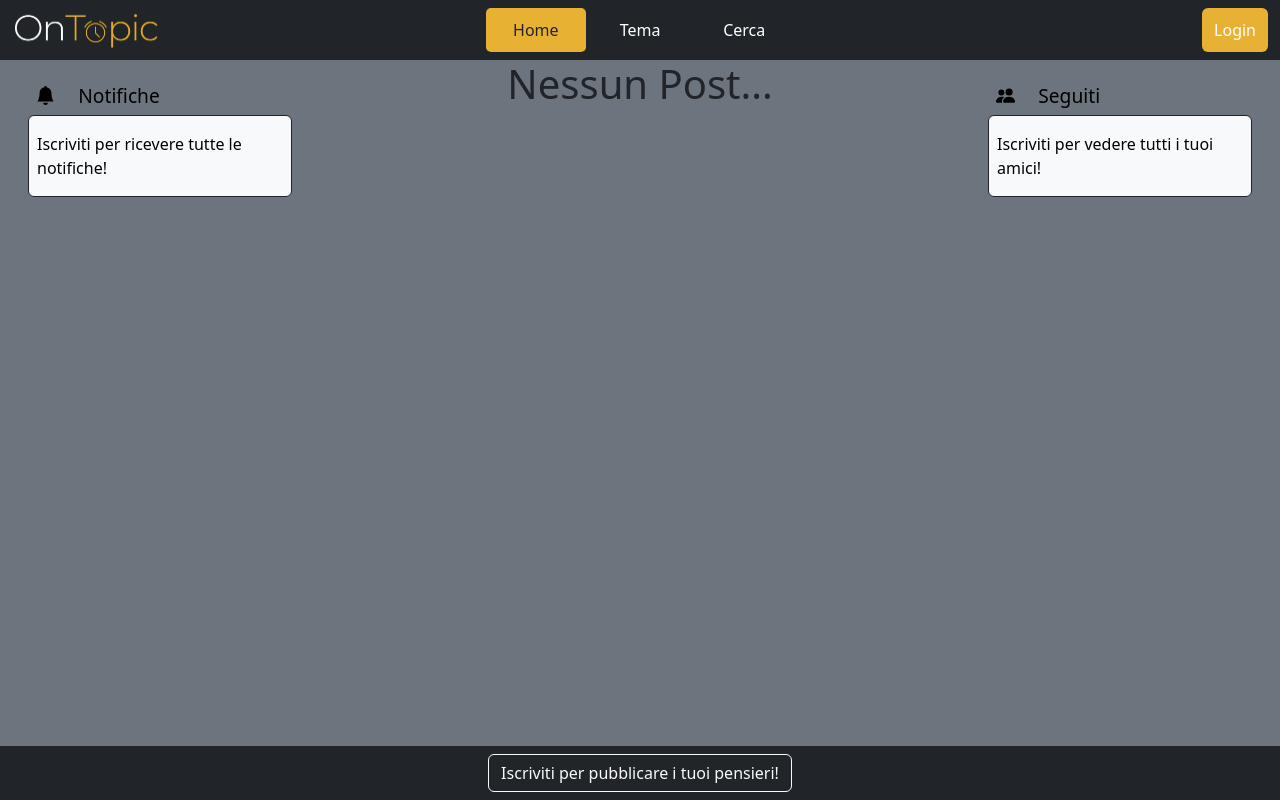
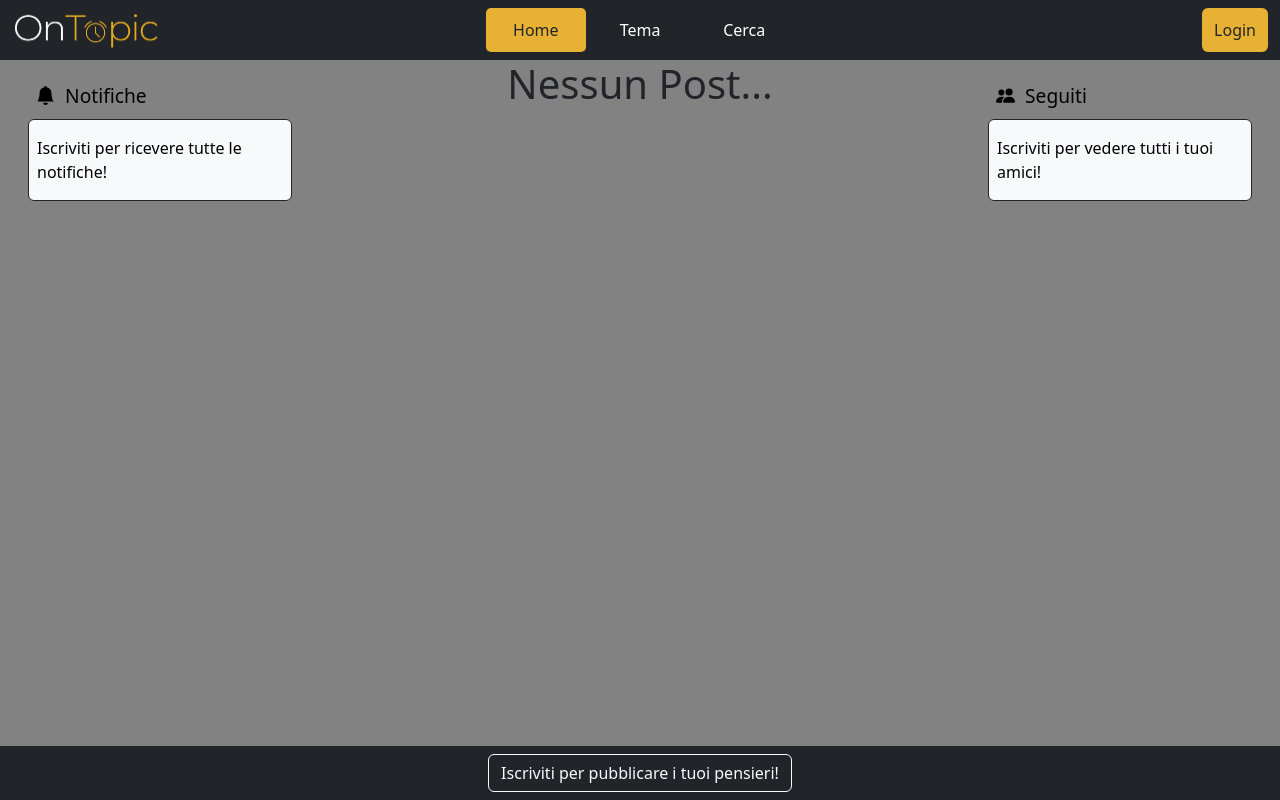
Before and after one commit to Fracarlucci/OnTopic, a PHP site: page / in a window 1280 px wide. Run offline with PHP 8.4, Linux system fonts and the light colour scheme; data that the repository does not hold is empty.

Commit message:
Minor fixes

```diff
--- a/src/api/getCurrentThemePosts.php
+++ b/src/api/getCurrentThemePosts.php
@@ -34,7 +34,9 @@
 <?php
     }else{
 ?>
-    <h2 class="noPost">Nessun post per questo tema</h2>
+    <div class="d-flex justify-content-center">
+        <h2 class="noPost">Nessun post per questo tema</h2>
+    </div>
 <?php
     }
 ?>
--- a/src/css/style.css
+++ b/src/css/style.css
@@ -3,6 +3,7 @@ body{
     min-height: 100vh;
     display: flex;
     flex-direction: column;
+    background-color: rgb(131, 130, 130);
 }
 
 body header img {
@@ -44,9 +45,8 @@ h1 {
 h2 {
     color: #000;
     display: inline-block;
-    text-align: left;
     font-size: 120%;
-    margin: 0 5%;
+    text-align: center;
 }
 
 h3 {
@@ -108,6 +108,7 @@ span{
 
 #loginButton, #sendPostButton, #updateButton, #removeImgButton {
     background-color: rgb(231, 177, 52);
+    color: rgb(33, 37, 41);;
     border: none;
 }
 
--- a/src/template/base.php
+++ b/src/template/base.php
@@ -32,7 +32,7 @@
         endif;
         ?>
     </head>
-    <body id="body" class="bg-secondary">
+    <body id="body">
         <header id="menuLink" class="bg-dark py-2">
 
             <!-- Logo -->
--- a/src/template/topic-post.php
+++ b/src/template/topic-post.php
@@ -97,7 +97,9 @@
             endforeach;
         }else{
     ?>
-        <h2 class="noPost">Nessun post per questo tema</h2>
+        <div class="d-flex justify-content-center">
+            <h2 class="noPost">Nessun post per questo tema</h2>
+        </div>
     <?php
         }
     ?>
```
